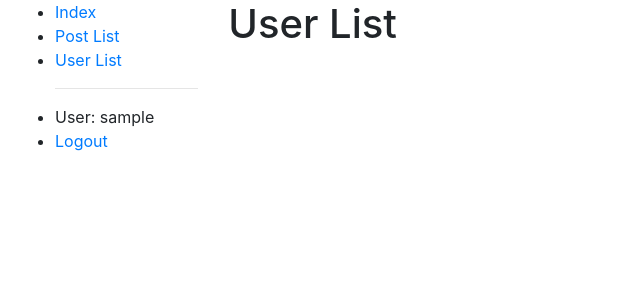
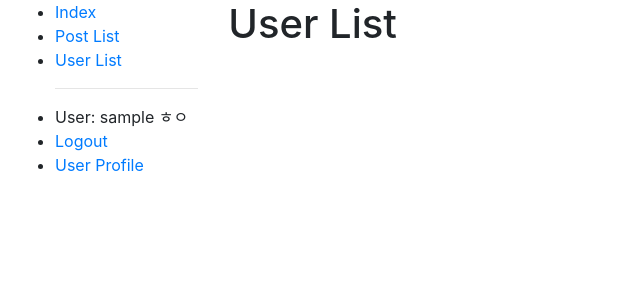
Before and after one commit to joohyeong2001/blog, a Django app: page /user/userlist/ in a window 1280 px wide. Shown: the top 300 px of the page, without its empty margins (0-640 px from the left). Run offline with Django 3.2, Linux system fonts and the light colour scheme; the visitor is signed in with stand-in values (Sample User, id 1); some libraries are stand-ins or nearby versions.

Commit message:
created user profile 20200225.12.0

```diff
--- a/posts/templates/base_generic.html
+++ b/posts/templates/base_generic.html
@@ -19,6 +19,7 @@
         {% block sidebar %}
           <ul class="sidebar-nav">
             <li><a href="{% url 'index' %}"> Index </a></li>
+
             {% if user.is_staff %}
                 <li><a href="{% url 'post-list' %}"> Post List </a></li>
                 <li><a href="{% url 'user-list' %}"> User List</a></li>
@@ -27,10 +28,13 @@
             {% if not user.is_authenticated %}
               <li><a href="{% url 'login' %}?next={{request.path}}">Login</a></li>
             {% endif %}
+
             {% if user.is_authenticated %}
-              <li>User: {{ user.get_username }}</li>
+              <li>User: {{ user.get_username }} ㅎㅇ </li>
               <li><a href="{% url 'logout' %}?next={{request.path}}">Logout</a></li>
+              <li><a href="{% url 'user-profile' %}">User Profile</a></li>
             {% endif %}
+
           </ul>
         {% endblock %}
       </div>
--- a/users/urls.py
+++ b/users/urls.py
@@ -6,4 +6,5 @@ from . import views
 urlpatterns = [
     path("userlist/", views.UserListView.as_view(), name="user-list"),
     path("<int:pk>", views.UserDetailView.as_view(), name="user-detail"),
+    path("profile", views.UserProfile, name="user-profile"),
 ]
--- a/users/views.py
+++ b/users/views.py
@@ -12,3 +12,7 @@ class UserListView(generic.ListView):
 
 class UserDetailView(generic.DetailView):
     model = AbsBaseUser
+
+
+def UserProfile(request):
+    return render(request, "users/user_profile.html")
```
Also changed, not shown: users/templates/users/user_profile.html (added, +9 -0 lines).
